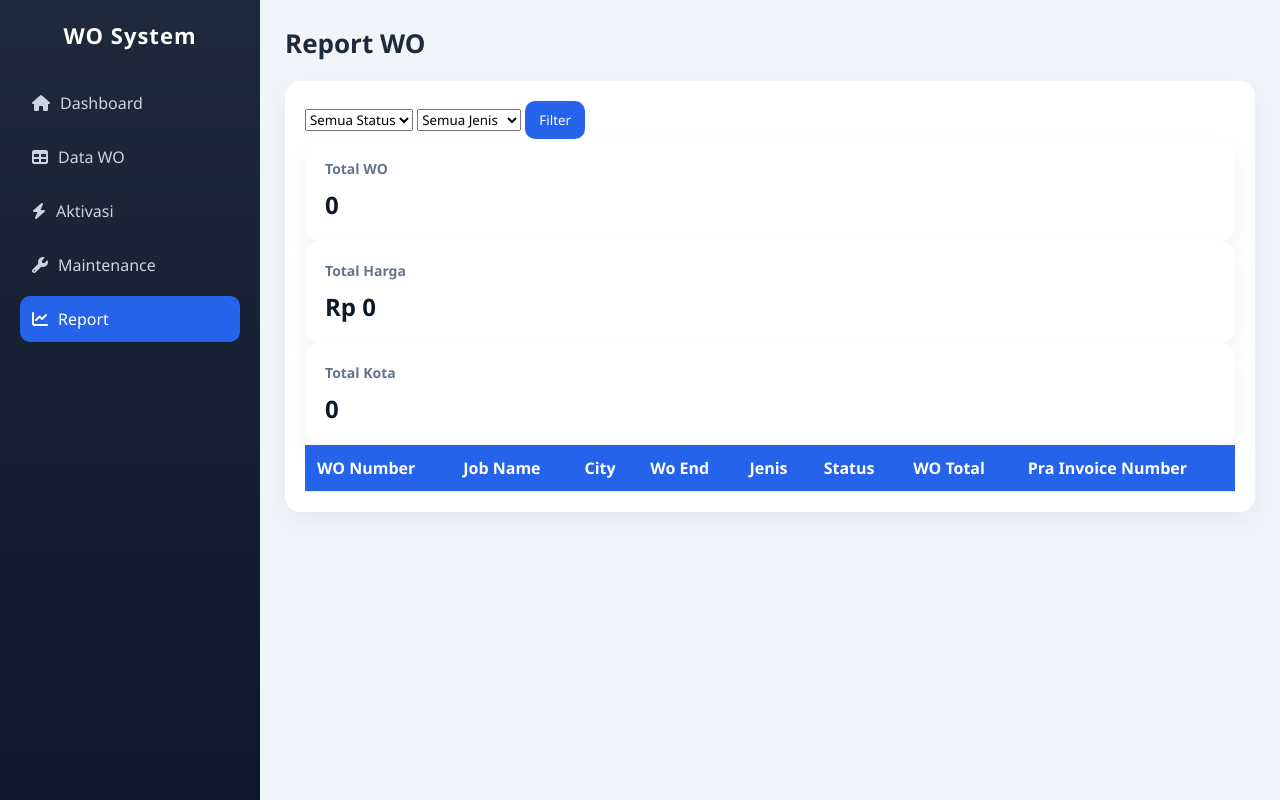
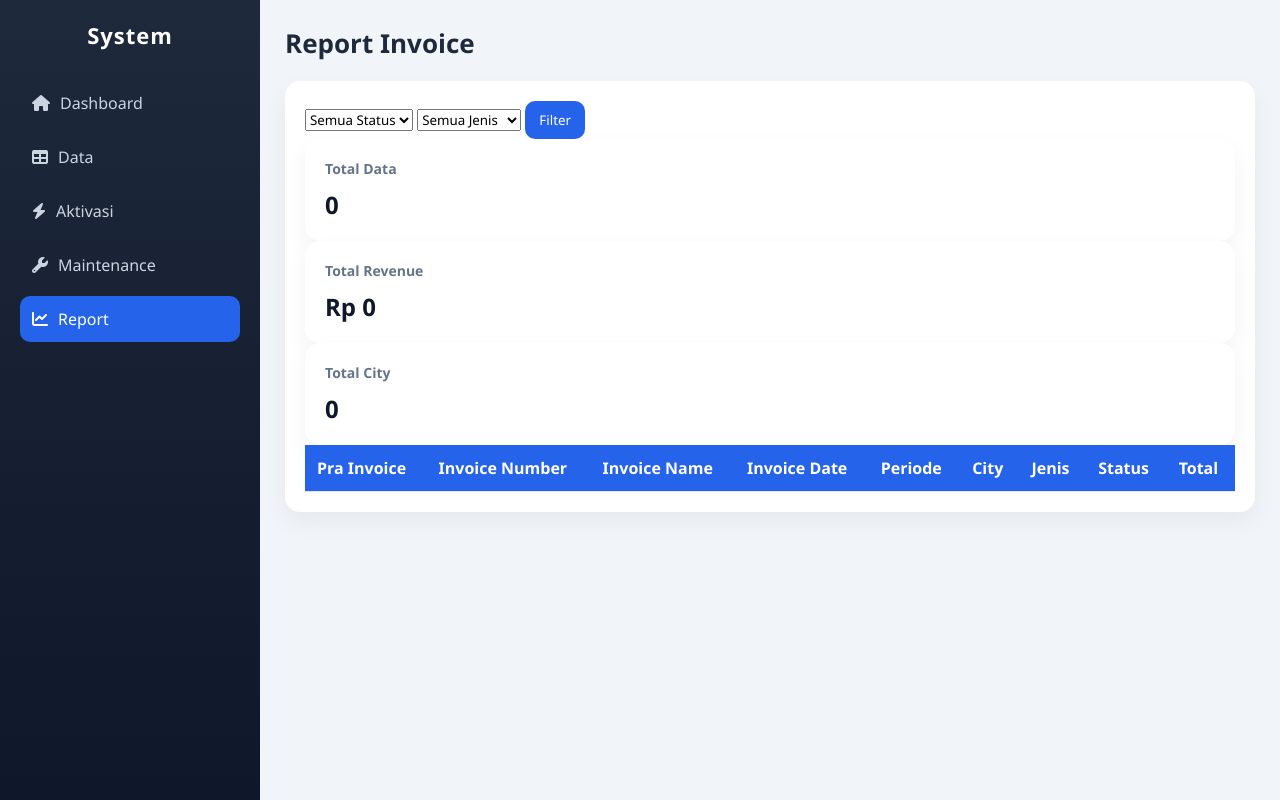
Before and after one commit to sy060798/IMS, a plain HTML site: page report.html in a window 1280 px wide. Drawn offline with Linux system fonts and the light colour scheme; no server answers.

Commit message:
Update report.html

```diff
--- a/report.html
+++ b/report.html
@@ -5,7 +5,7 @@
 <meta charset="UTF-8">
 <meta name="viewport" content="width=device-width, initial-scale=1.0">
 
-<title>Report WO</title>
+<title>Report Invoice</title>
 
 <link rel="stylesheet" href="css/style.css">
 
@@ -22,13 +22,13 @@ href="https://cdnjs.cloudflare.com/ajax/libs/font-awesome/6.5.2/css/all.min.css"
     <aside class="sidebar">
 
         <div class="logo">
-            <h2>WO System</h2>
+            <h2>System</h2>
         </div>
 
         <ul class="menu">
 
             <li><a href="index.html"><i class="fa fa-house"></i> Dashboard</a></li>
-            <li><a href="wo.html"><i class="fa fa-table"></i> Data WO</a></li>
+            <li><a href="wo.html"><i class="fa fa-table"></i> Data</a></li>
             <li><a href="aktivasi.html"><i class="fa fa-bolt"></i> Aktivasi</a></li>
             <li><a href="maintenance.html"><i class="fa fa-wrench"></i> Maintenance</a></li>
             <li class="active"><a href="report.html"><i class="fa fa-chart-line"></i> Report</a></li>
@@ -41,7 +41,7 @@ href="https://cdnjs.cloudflare.com/ajax/libs/font-awesome/6.5.2/css/all.min.css"
     <main class="main">
 
         <div class="topbar">
-            <h1>Report WO</h1>
+            <h1>Report Invoice</h1>
         </div>
 
         <div class="table-box">
@@ -50,10 +50,10 @@ href="https://cdnjs.cloudflare.com/ajax/libs/font-awesome/6.5.2/css/all.min.css"
             <div class="filter-bar">
 
                 <select id="filterStatus">
-    <option value="">Semua Status</option>
-    <option value="Open">Open</option>
-    <option value="Close">Close</option>
-    <option value="Pending">Pending</option>
+                    <option value="">Semua Status</option>
+                    <option value="Open">Open</option>
+                    <option value="Close">Close</option>
+                    <option value="Pending">Pending</option>
                 </select>
 
                 <select id="filterJenis">
@@ -70,17 +70,17 @@ href="https://cdnjs.cloudflare.com/ajax/libs/font-awesome/6.5.2/css/all.min.css"
             <div class="summary">
 
                 <div class="card">
-                    <h3>Total WO</h3>
+                    <h3>Total Data</h3>
                     <p id="rTotalWO">0</p>
                 </div>
 
                 <div class="card">
-                    <h3>Total Harga</h3>
+                    <h3>Total Revenue</h3>
                     <p id="rTotalHarga">Rp 0</p>
                 </div>
 
                 <div class="card">
-                    <h3>Total Kota</h3>
+                    <h3>Total City</h3>
                     <p id="rTotalKota">0</p>
                 </div>
 
@@ -91,14 +91,15 @@ href="https://cdnjs.cloudflare.com/ajax/libs/font-awesome/6.5.2/css/all.min.css"
 
                 <thead>
                     <tr>
-                        <th>WO Number</th>
-                        <th>Job Name</th>
+                        <th>Pra Invoice</th>
+                        <th>Invoice Number</th>
+                        <th>Invoice Name</th>
+                        <th>Invoice Date</th>
+                        <th>Periode</th>
                         <th>City</th>
-                        <th>Wo End</th>
                         <th>Jenis</th>
                         <th>Status</th>
-                        <th>WO Total</th>
-                        <th>Pra Invoice Number</th>
+                        <th>Total</th>
                     </tr>
                 </thead>
 
```
